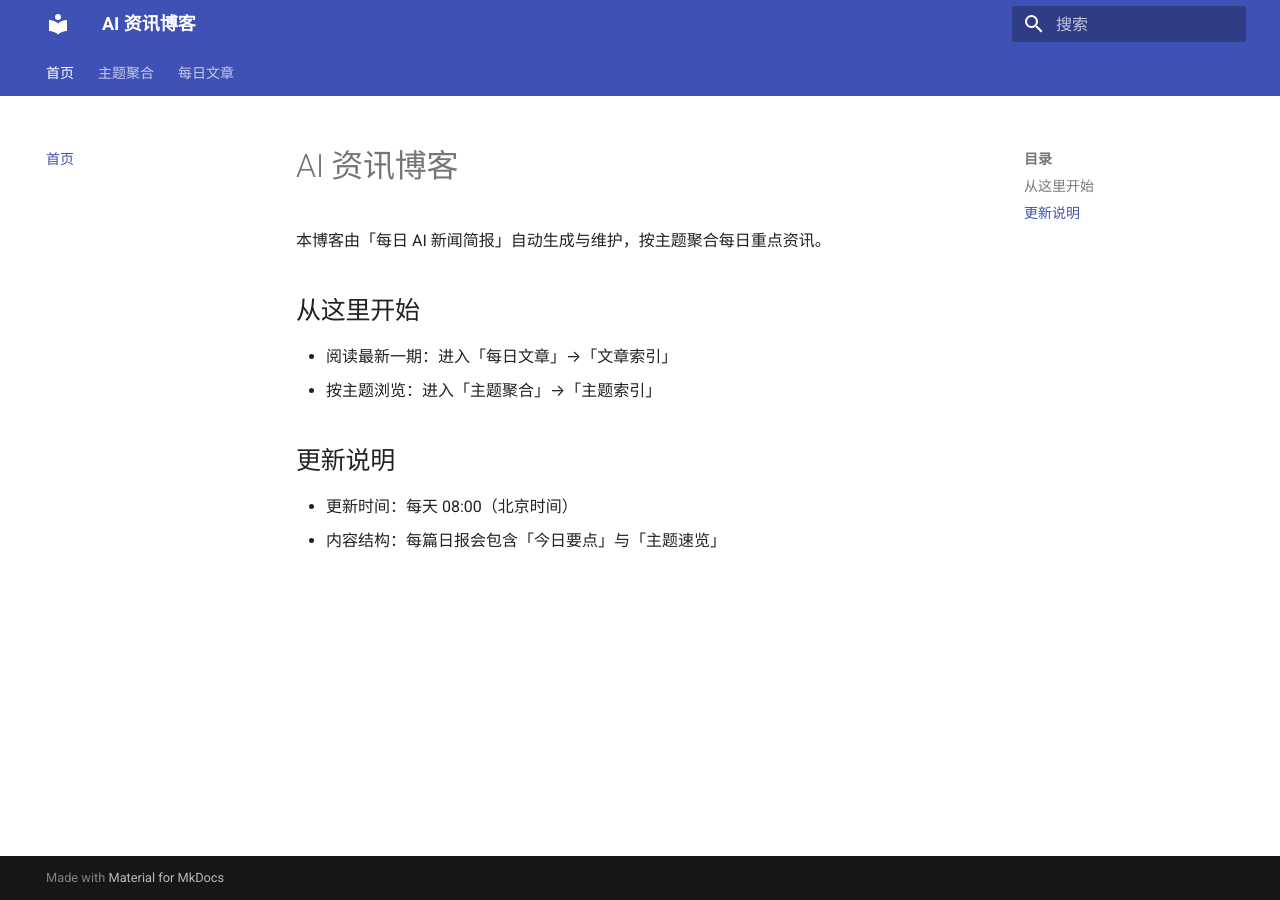
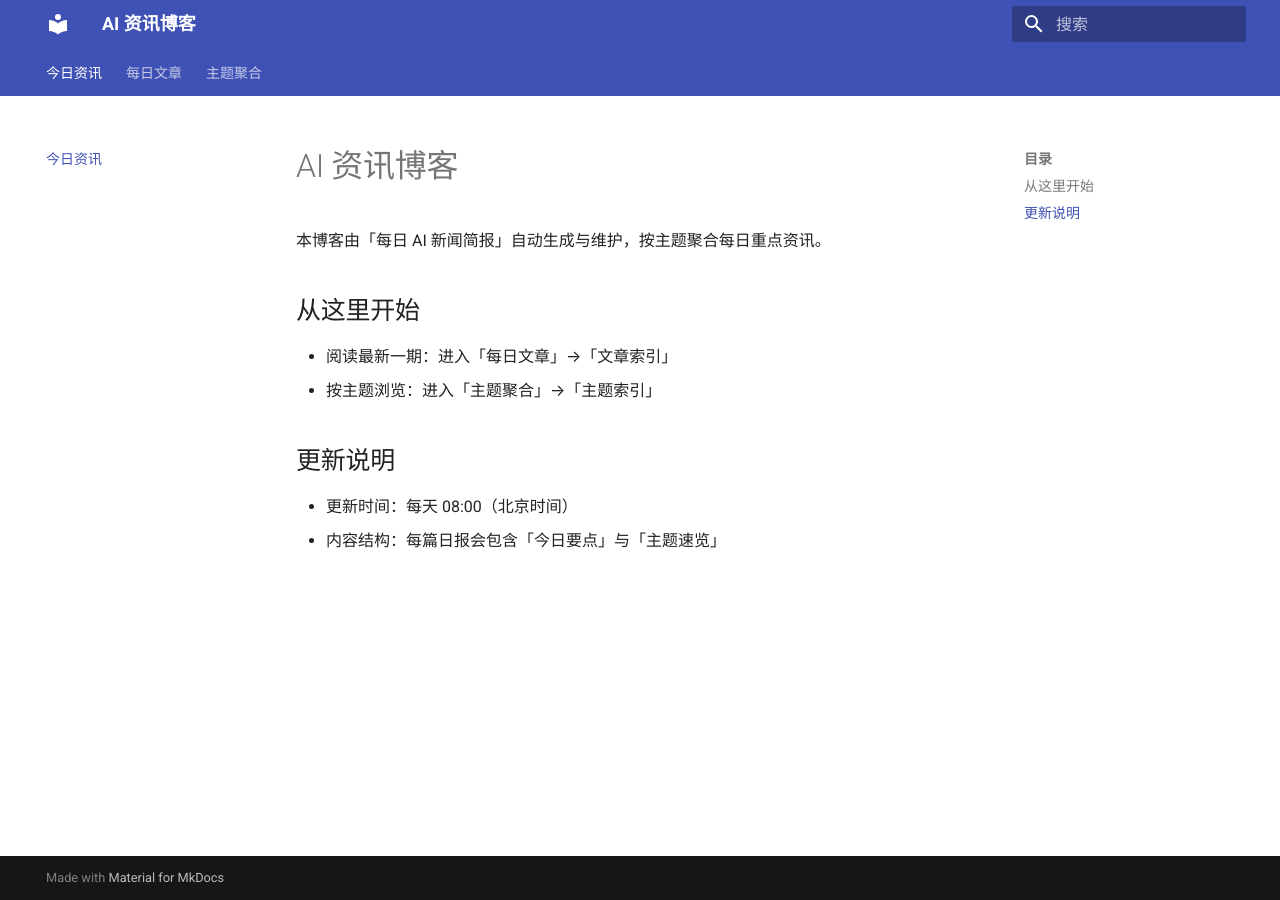
Before and after one commit to poonryukeun/AINews, an MkDocs documentation site: the page built from docs/index.md, in a window 1280 px wide. Built offline with MkDocs 1.6.1 and Material for MkDocs 9.7.7, drawn with Linux system fonts in a browser that asks for light colours; part of the change alters nothing that is shown.

Commit message:
fix: restructure nav, home page shows today's news

```diff
--- a/mkdocs.yml
+++ b/mkdocs.yml
@@ -23,8 +23,8 @@ markdown_extensions:
       permalink: true
 
 nav:
-  - 首页: index.md
+  - 今日资讯: index.md
+  - 每日文章:
+      - 文章索引: posts/index.md
   - 主题聚合:
       - 主题索引: topics/index.md
-  - 每日文章:
-      - 文章索引: posts/index.md
```
